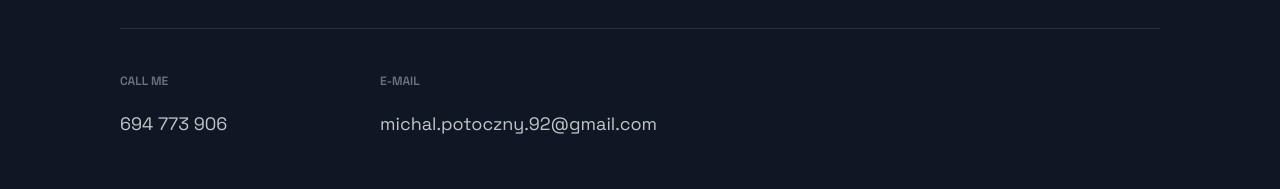
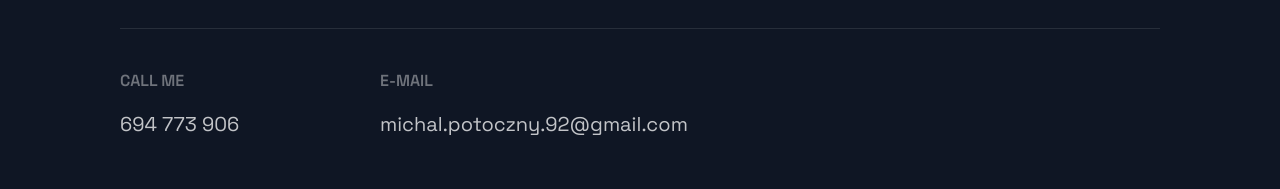
Before and after one commit to yougonnagetyours/my-developer-portfolio, a Next.js app: page / in a window 1280 px wide. Shown: the part 3144-3333 px from the top of the page. Built offline with nearby package versions, Linux system fonts and the light colour scheme.

Commit message:
style footer

```diff
--- a/src/components/Footer/FooterStyles.js
+++ b/src/components/Footer/FooterStyles.js
@@ -15,7 +15,7 @@ export const FooterWrapper = styled.section`
 `
 
 export const LinkItem = styled.a`
-	font-size: 18px;
+	font-size: 20px;
 	line-height: 30px;
 	color: rgba(255, 255, 255, 0.75);
 	margin-bottom: 16px;
@@ -29,13 +29,13 @@ export const LinkItem = styled.a`
 	}
 
 	@media ${props => props.theme.breakpoints.md} {
-		font-size: 16px;
+		font-size: 18px;
 		line-height: 28px;
 		display: flex;
 	}
 
 	@media ${props => props.theme.breakpoints.sm} {
-		font-size: 8px;
+		font-size: 12px;
 		line-height: 14px;
 		margin-bottom: 8px;
 		display: flex;
@@ -145,15 +145,15 @@ export const LinkColumn = styled.div`
 export const LinkTitle = styled.h4`
 	font-style: normal;
 	font-weight: 600;
-	font-size: 12px;
+	font-size: 16px;
 	line-height: 24px;
 	text-transform: uppercase;
 	color: rgba(255, 255, 255, 0.4);
 	margin-bottom: 16px;
 
 	@media ${props => props.theme.breakpoints.sm} {
-		font-size: 10px;
-		line-height: 12px;
+		font-size: 14px;
+		line-height: 14px;
 		margin-bottom: 8px;
 	}
 `
```
